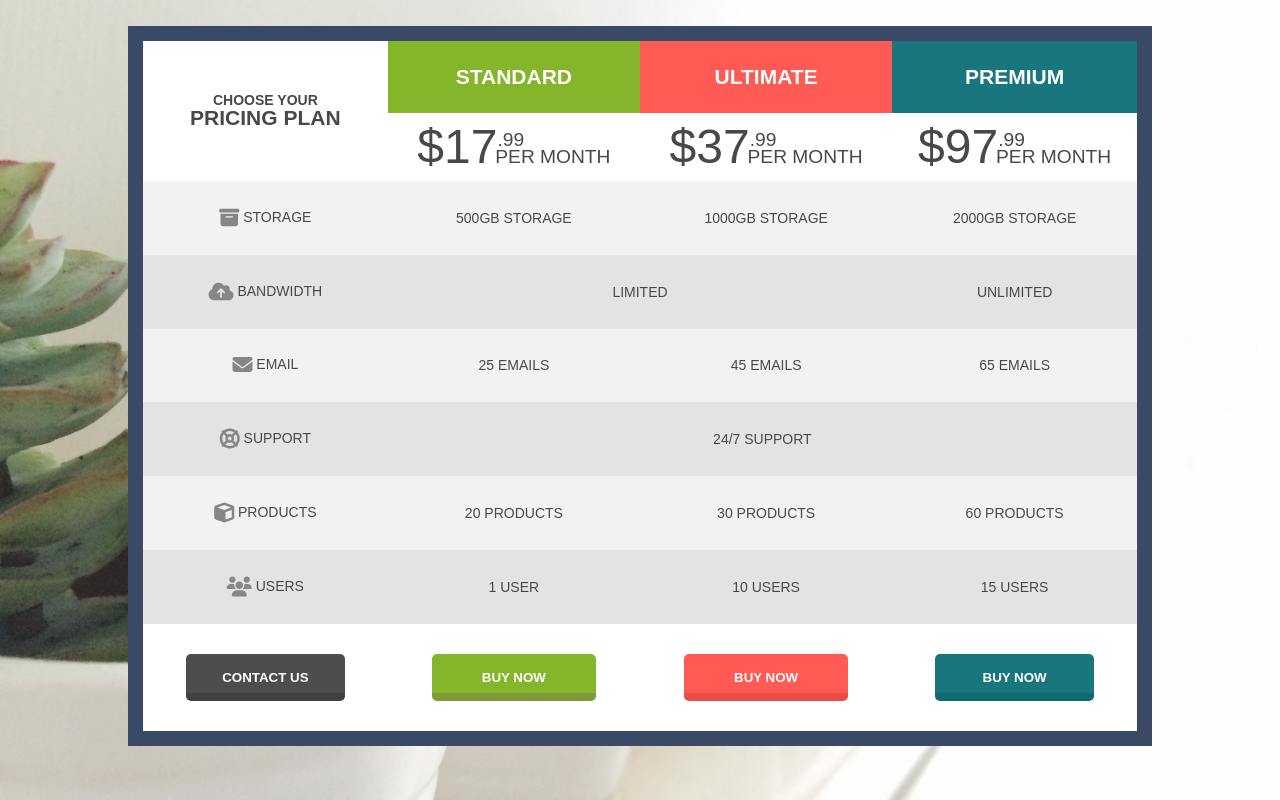
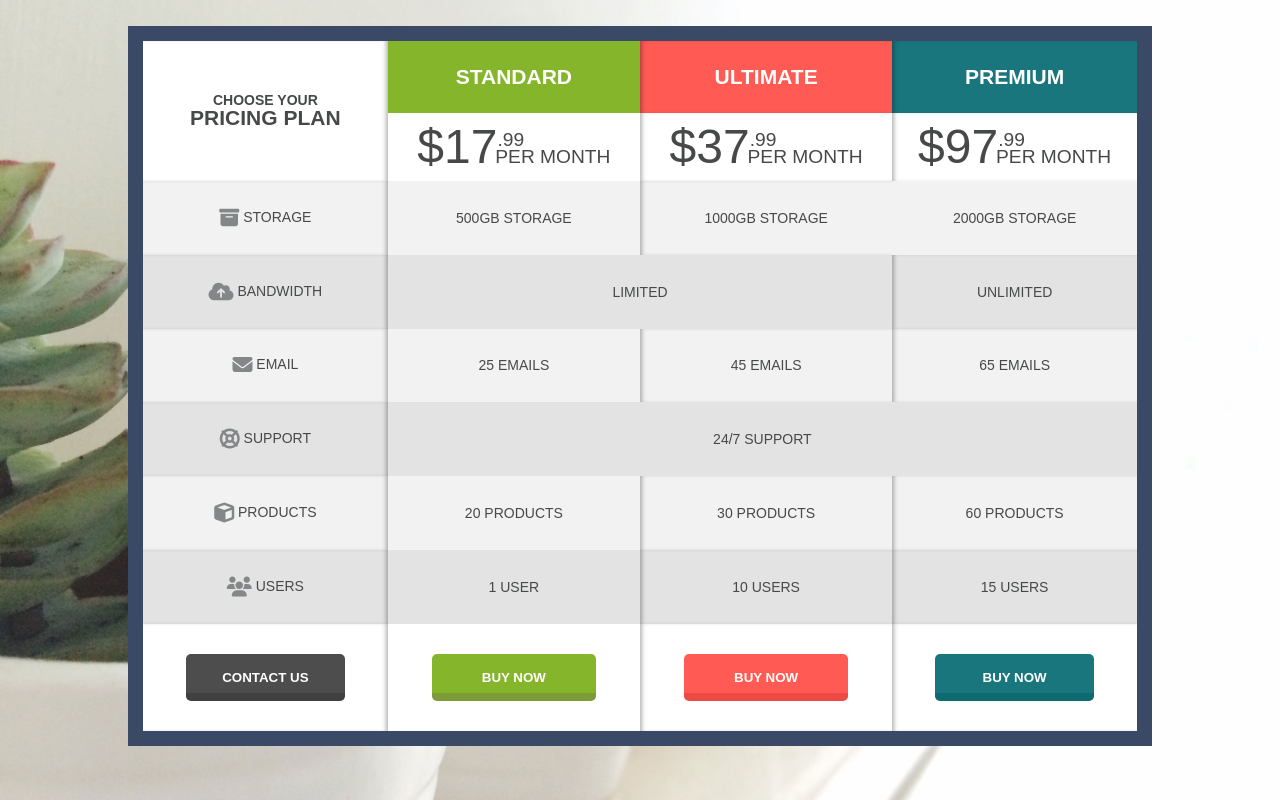
Before and after one commit to Andrew-devcoder/table, a plain HTML site: page index.html in a window 1280 px wide. Drawn offline with Linux system fonts and the light colour scheme.

Commit message:
fixed shadow

```diff
--- a/_table.scss
+++ b/_table.scss
@@ -90,12 +90,17 @@ sub {
 }
 
 
-.table-shadow {
-    // box-shadow: -2px 0 2px rgba(0, 0, 0, 0.2), 2px 0 2px rgba(0, 0, 0, 0.2);
-}
-
 .icon {
     font-size: 20px;
     color: $textGrey;
     vertical-align: middle;
 }
+
+
+.shadow-right {
+    box-shadow: inset 4px 0 4px -2px rgba(0, 0, 0, 0.30);
+}
+
+.shadow-left {
+    box-shadow: inset -4px 0 4px -2px rgba(0, 0, 0, 0.30);
+}
--- a/index.html
+++ b/index.html
@@ -20,124 +20,124 @@
                 <table class="table">
                     <thead class="table__header">
                         <tr class="text-center">
-                            <th rowspan="2">
+                            <th class="shadow-left" rowspan="2">
                                 choose your <br />
                                 <span>pricing plan</span>
                             </th>
                             <th
-                                class="table-shadow background-color background-color--green"
+                                class="background-color background-color--green"
                             >
                                 <span> standard </span>
                             </th>
-                            <th class="background-color background-color--red">
+                            <th
+                                class="background-color background-color--red shadow-right"
+                            >
                                 <span> ultimate </span>
                             </th>
                             <th
-                                class="size background-color background-color--blue"
+                                class="size background-color background-color--blue shadow-right"
                             >
                                 <span> premium </span>
                             </th>
                         </tr>
 
                         <tr class="background-color--white">
-                            <td class="table-shadow">
+                            <td class="">
                                 <p class="price">
                                     $17<sup>.99</sup><sub>per month</sub>
                                 </p>
                             </td>
 
-                            <td>
+                            <td class="shadow-right">
                                 <p class="price">
                                     $37<sup>.99</sup><sub>per month</sub>
                                 </p>
                             </td>
 
-                            <td>
+                            <td class="shadow-right">
                                 <p class="price">
                                     $97<sup>.99</sup><sub>per month</sub>
                                 </p>
                             </td>
                         </tr>
                     </thead>
-                    <tbody class="table__body table-shadow">
+                    <tbody class="table__body">
                         <tr>
-                            <td>
+                            <td class="shadow-left">
                                 <i class="fa-solid fa-box-archive icon"></i>
                                 storage
                             </td>
-                            <td class="table-shadow">500gb storage</td>
-                            <td>1000gb storage</td>
+                            <td class="">500gb storage</td>
+                            <td class="shadow-right">1000gb storage</td>
                             <td>2000gb storage</td>
                         </tr>
                         <tr>
-                            <td>
+                            <td class="shadow-left">
                                 <i class="fa-solid fa-cloud-arrow-up icon"></i>
                                 bandwidth
                             </td>
-                            <td class="table-shadow" colspan="2">limited</td>
-                            <td>unlimited</td>
+                            <td class="" colspan="2">limited</td>
+                            <td class="shadow-right">unlimited</td>
                         </tr>
                         <tr>
-                            <td>
+                            <td class="shadow-left">
                                 <i class="fa-solid fa-envelope icon"></i>
                                 email
                             </td>
-                            <td class="table-shadow">25 emails</td>
-                            <td>45 emails</td>
-                            <td>65 emails</td>
+                            <td class="">25 emails</td>
+                            <td class="shadow-right">45 emails</td>
+                            <td class="shadow-right">65 emails</td>
                         </tr>
                         <tr>
-                            <td>
+                            <td class="shadow-left">
                                 <i class="fa-solid fa-life-ring icon"></i>
                                 support
                             </td>
-                            <td class="table-shadow" colspan="6">
-                                24/7 support
-                            </td>
+                            <td class="" colspan="6">24/7 support</td>
                         </tr>
                         <tr>
-                            <td>
+                            <td class="shadow-left">
                                 <i class="fa-solid fa-cube icon"></i>
                                 products
                             </td>
-                            <td class="table-shadow">20 products</td>
-                            <td>30 products</td>
-                            <td>60 products</td>
+                            <td class="">20 products</td>
+                            <td class="shadow-right">30 products</td>
+                            <td class="shadow-right">60 products</td>
                         </tr>
                         <tr>
-                            <td>
+                            <td class="shadow-left">
                                 <i class="fa-solid fa-users icon"></i>
                                 users
                             </td>
-                            <td class="table-shadow">1 user</td>
-                            <td>10 users</td>
-                            <td>15 users</td>
+                            <td class="">1 user</td>
+                            <td class="shadow-right">10 users</td>
+                            <td class="shadow-right">15 users</td>
                         </tr>
                     </tbody>
                     <tfoot class="table__footer">
                         <tr>
-                            <td>
+                            <td class="shadow-left">
                                 <a href="#">
                                     <button class="button button--dark-grey">
                                         contact us
                                     </button>
                                 </a>
                             </td>
-                            <td class="table-shadow">
+                            <td>
                                 <a href="#">
                                     <button class="button button--green">
                                         buy now
                                     </button>
                                 </a>
                             </td>
-                            <td>
+                            <td class="shadow-right">
                                 <a href="#">
                                     <button class="button button--red">
                                         buy now
                                     </button>
                                 </a>
                             </td>
-                            <td>
+                            <td class="shadow-right">
                                 <a href="#">
                                     <button class="button button--blue">
                                         buy now
```
Also changed, not shown: dist/css/style.min.css.
